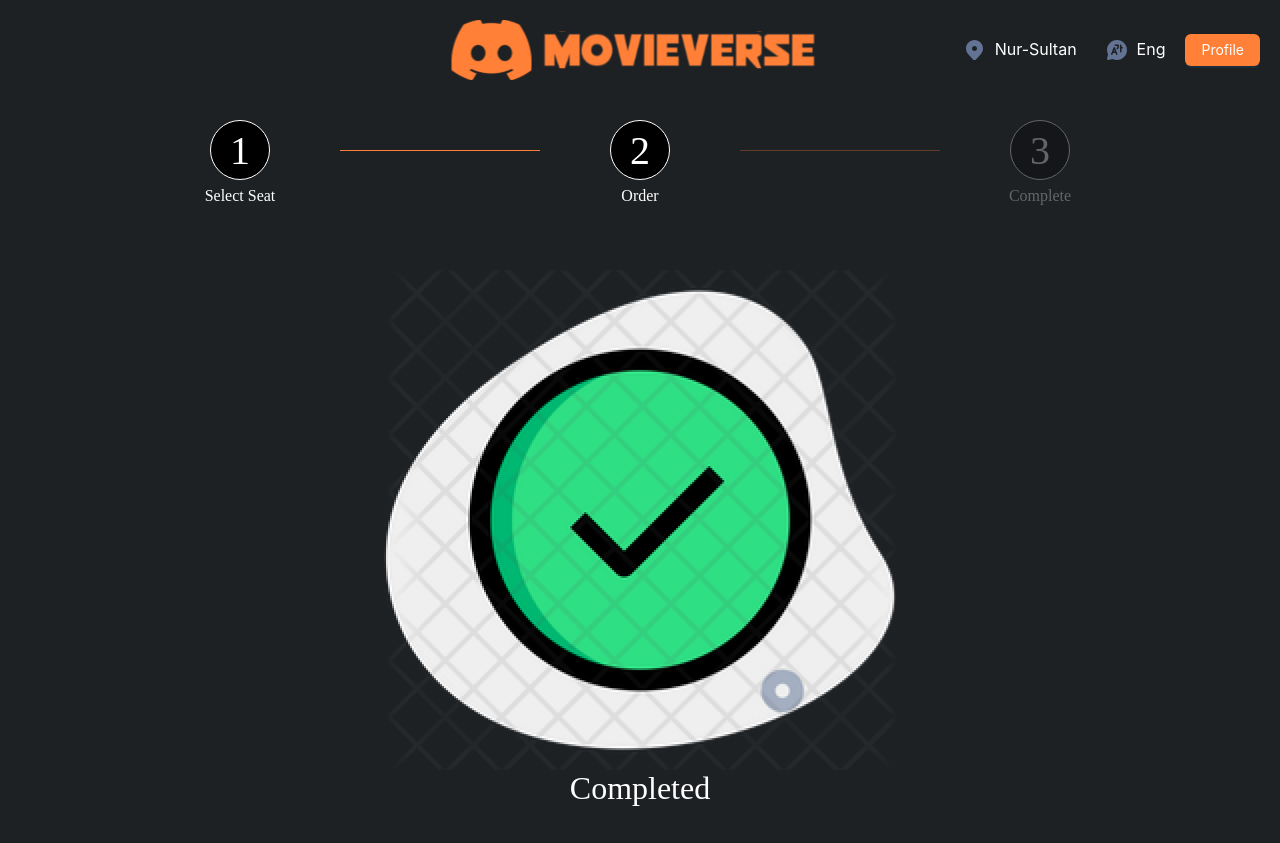
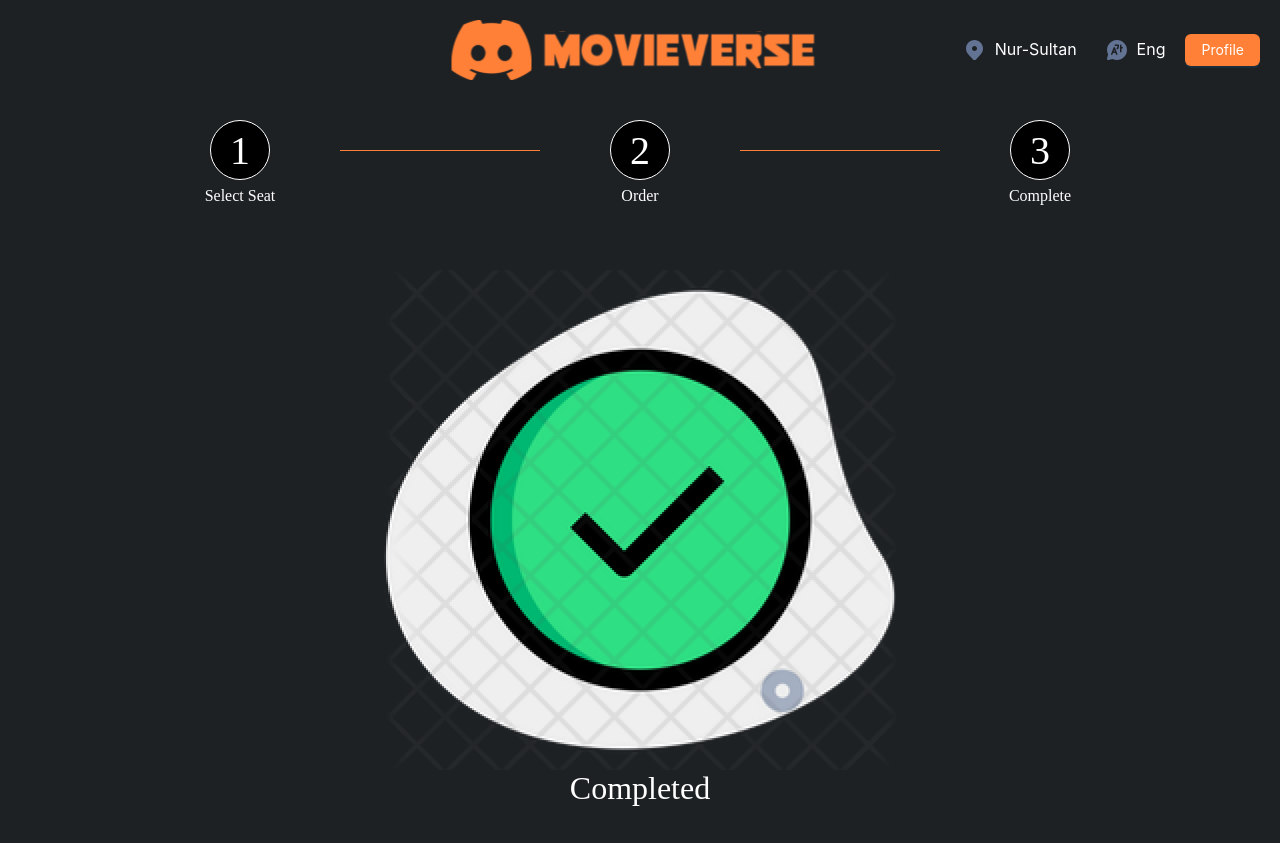
Before and after one commit to TATP-Project/movieverse-frontend, a React (Create React App) app: page /complete in a window 1280 px wide. Built offline with nearby package versions, Linux system fonts and the light colour scheme; a web font is replaced by a local one.

Commit message:
[Feat] change Complete Page's status bar to stage 3

```diff
--- a/src/pages/CompletePage.js
+++ b/src/pages/CompletePage.js
@@ -6,7 +6,7 @@ export default function CompletePage() {
     return (
         <>
             <div>
-                <StatusBar stage={2} />
+                <StatusBar stage={3} />
                 <div style={{
                     "display": "flex",
                     "flex-direction": "column",
```
